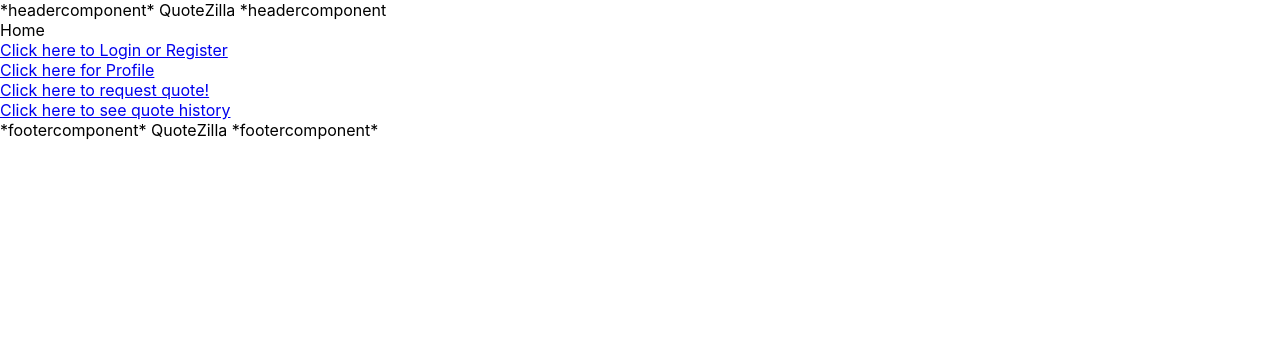
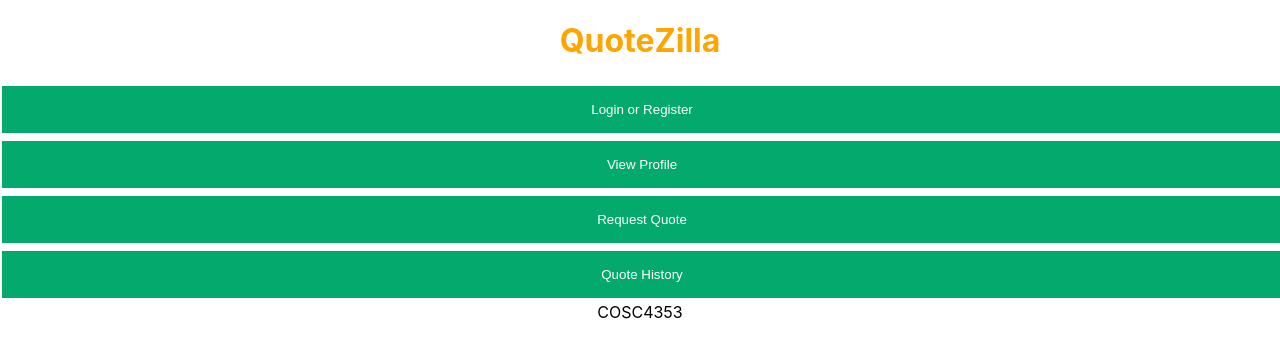
Before and after one commit to youngwillyum/quoter2, a React (Create React App) app: page /home in a window 1280 px wide. Shown: the top 358 px of the page. Built offline with nearby package versions, Linux system fonts and the light colour scheme.

Commit message:
Styling overhaul
added a myStyles.css to the components folder.  This currently handles the styling for the header, footer, and buttons. I added in-line styling to the <h2> fields on each page title.

```diff
--- a/src/App.scss
+++ b/src/App.css
@@ -24,6 +24,7 @@
   color: white;
 }
 
+
 .App-link {
   color: #61dafb;
 }
--- a/src/components/FooterComponent.js
+++ b/src/components/FooterComponent.js
@@ -1,8 +1,10 @@
 import React from 'react'
+import './myStyles.css'
 
 function Footer(){
   return(
-    <div>*footercomponent* QuoteZilla *footercomponent*</div>
+    <div className='footing'>COSC4353</div>
+
   )
 }
 
--- a/src/components/HeaderComponent.js
+++ b/src/components/HeaderComponent.js
@@ -1,8 +1,11 @@
 import React from 'react'
+import './myStyles.css'
+
+
 
 function Header(){
   return(
-    <div>*headercomponent* QuoteZilla *headercomponent</div>
+    <h1 className='heading'> QuoteZilla </h1>
   )
 }
 
--- a/src/components/HistoryComponent.js
+++ b/src/components/HistoryComponent.js
@@ -4,7 +4,7 @@
 function History(){
     return(
         <React.Fragment>
-        <div><strong>Quote History</strong></div>
+        <h2 style={{textAlign: "center"}}>Quote History</h2>
 
         <table>
             <tr>
--- a/src/components/HomeComponent.js
+++ b/src/components/HomeComponent.js
@@ -1,17 +1,25 @@
 import React from 'react'
 import {Link} from 'react-router-dom'
+import './myStyles.css'
 
 function Home(){
   return(
     <React.Fragment>
-    <div>Home</div>
-    <Link to='/login'> Click here to Login or Register </Link>
+    <form action="/login">
+      <input type="submit" value="Login or Register" />
+    </form>
     <div/>
-    <Link to='/profile'> Click here for Profile </Link>
+    <form action="/profile">
+      <input type="submit" value="View Profile" />
+    </form>
     <div/>
-    <Link to='/quoter'> Click here to request quote! </Link>
+    <form action="/quoter">
+      <input type="submit" value="Request Quote" />
+    </form>
     <div/>
-    <Link to='/history'> Click here to see quote history </Link>
+    <form action="/history">
+      <input type="submit" value="Quote History" />
+    </form>
     </React.Fragment>
   )
 }
--- a/src/components/ProfileComponent.js
+++ b/src/components/ProfileComponent.js
@@ -4,7 +4,7 @@
 function Profile(){
   return(
     <React.Fragment>
-    <div>Profile</div>
+    <h2 style={{textAlign: "center"}}>Profile</h2>
 <form>
 
   <label>
@@ -91,7 +91,7 @@
     <input type="text" zipcode="zipcode" maxlength="9" minlength="5" required/>
   </label>
 
-  <input type="submit" value="Submit" />
+  <input type="submit" value="Save Profile" />
 </form>
     <Link to='/home'>Click here for home</Link>
     </React.Fragment>
--- a/src/components/QuoterComponent.js
+++ b/src/components/QuoterComponent.js
@@ -4,7 +4,7 @@
 function Quoter(){
   return(
     <React.Fragment>
-    <div>Quoter</div>
+    <h2 style={{textAlign: "center"}}>Quoter</h2>
 
     <form>
 
--- /dev/null
+++ b/src/components/myStyles.css
@@ -0,0 +1,20 @@
+.heading {
+  color: orange;
+  text-align: center;
+}
+
+.footing {
+  color: black;
+  text-align: center;
+}
+
+input[type=button], input[type=submit], input[type=reset] {
+  background-color: #04AA6D;
+  border: none;
+  color: white;
+  padding: 16px 32px;
+  text-decoration: none;
+  margin: 4px 2px;
+  cursor: pointer;
+  width: 100%;
+}
```
